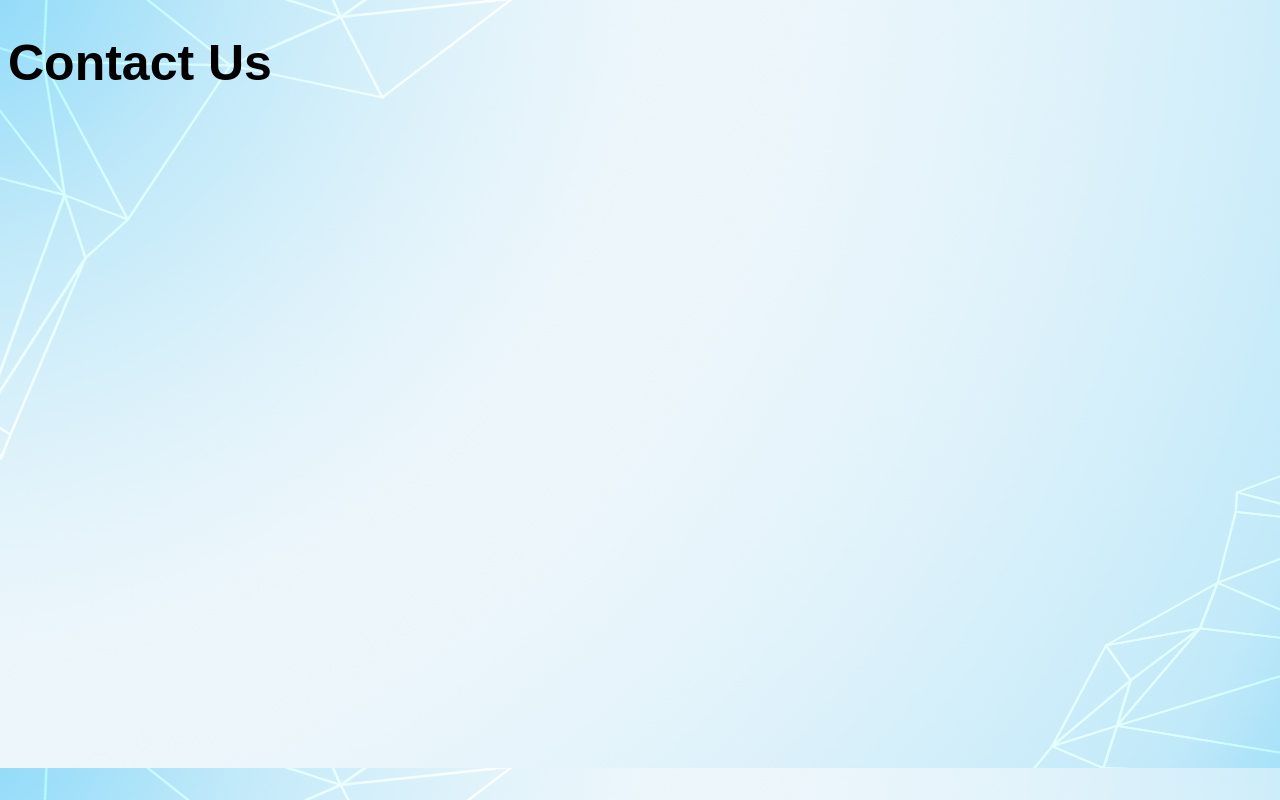
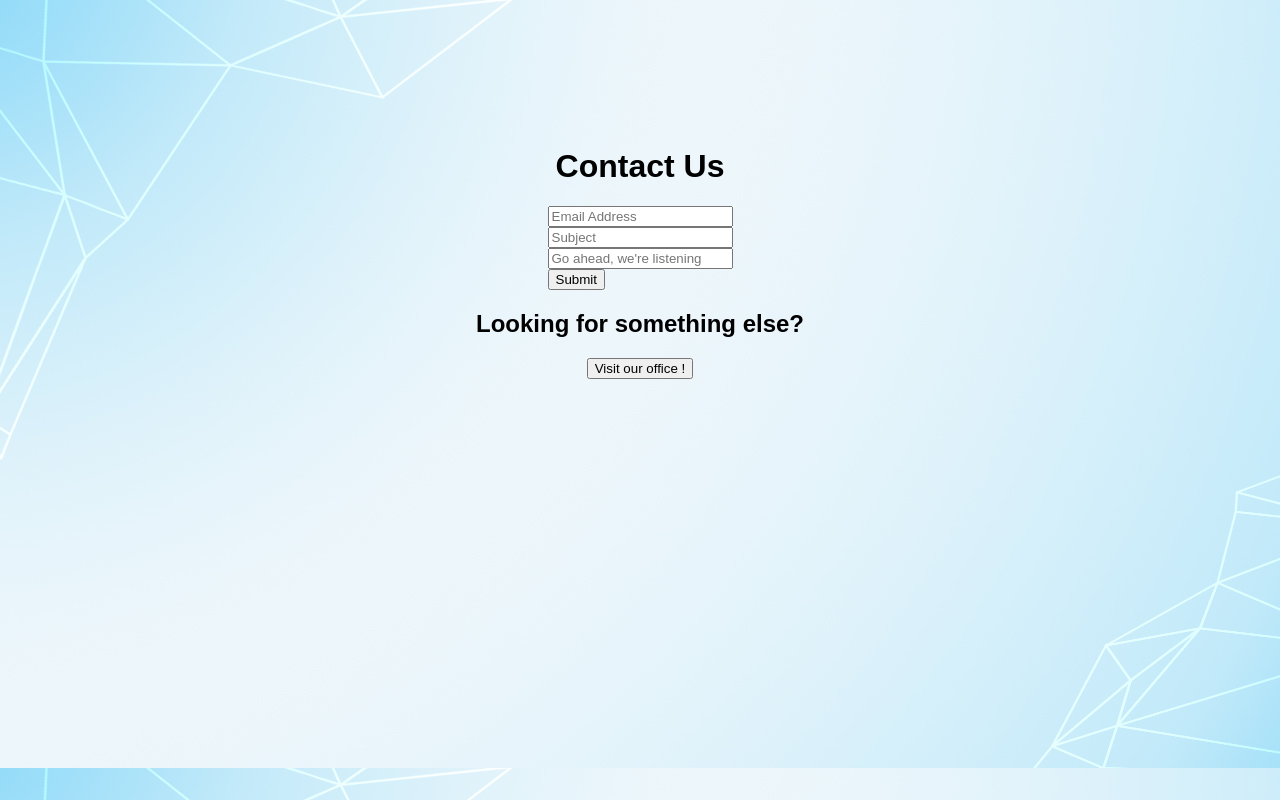
Before and after one commit to medabde/contact-us-page, a plain HTML site: page index.html in a window 1280 px wide. Drawn offline with Linux system fonts and the light colour scheme.

Commit message:
styling 101

```diff
--- a/index.html
+++ b/index.html
@@ -8,6 +8,28 @@
     <link rel="stylesheet" href="./style.css" />
   </head>
   <body>
-    <h1>Contact Us</h1>
+    <div class="container">
+      <form action="#">
+        <h1>Contact Us</h1>
+        <input
+          type="email"
+          placeholder="Email Address"
+          class="email-input"
+          required
+        />
+        <input type="text" placeholder="Subject" class="email-input" required />
+        <input
+          type="text"
+          placeholder="Go ahead, we're listening"
+          class="email-input"
+          required
+        />
+        <input type="submit" />
+      </form>
+      <footer>
+        <h2>Looking for something else?</h2>
+        <button>Visit our office !</button>
+      </footer>
+    </div>
   </body>
 </html>
--- a/style.css
+++ b/style.css
@@ -1,7 +1,18 @@
 body {
   background-image: url("./bg.jpg");
 }
-h1 {
+.container {
+  margin-top: 10%;
   font-family: sans-serif;
-  font-size: 50px;
+  display: flex;
+  align-items: center;
+  justify-content: center;
+  flex-direction: column;
+  width: 100%;
+  text-align: center;
 }
+
+form input {
+  display: flex;
+  flex-direction: column;
+}
```
